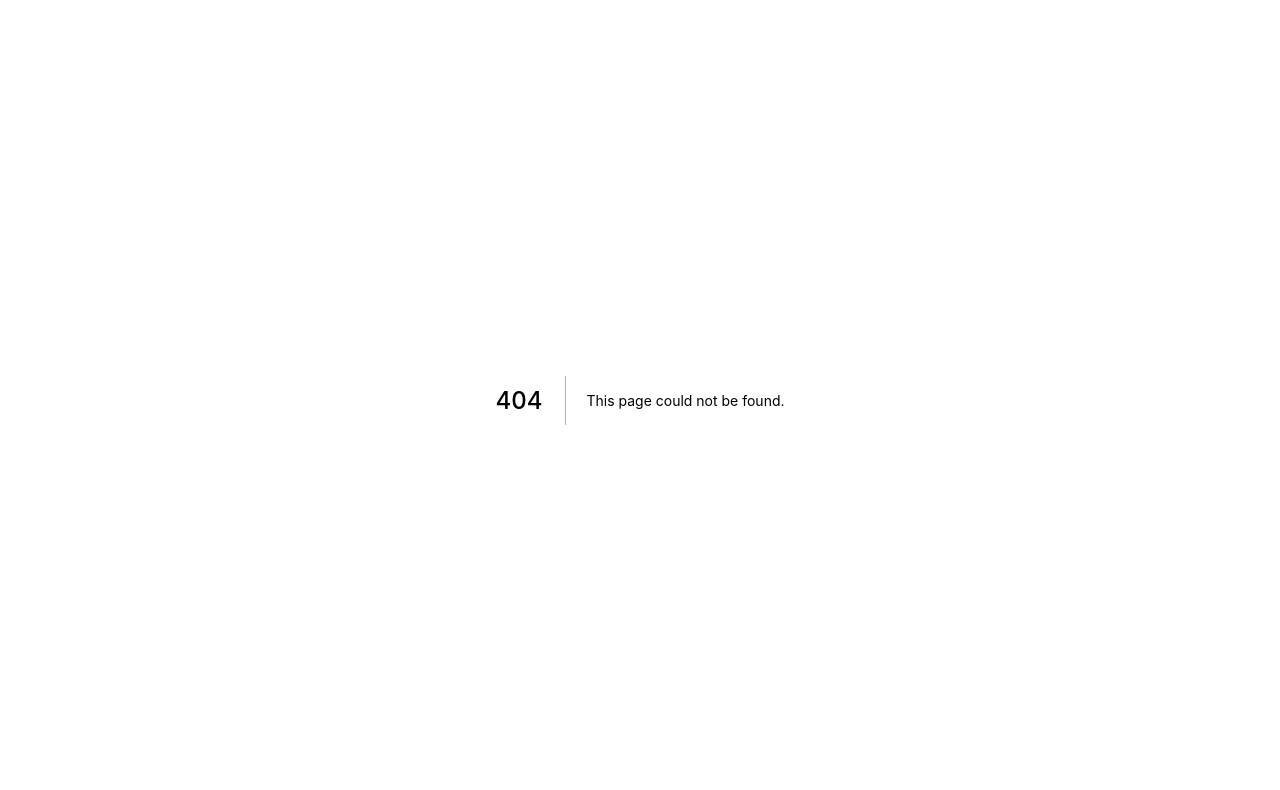
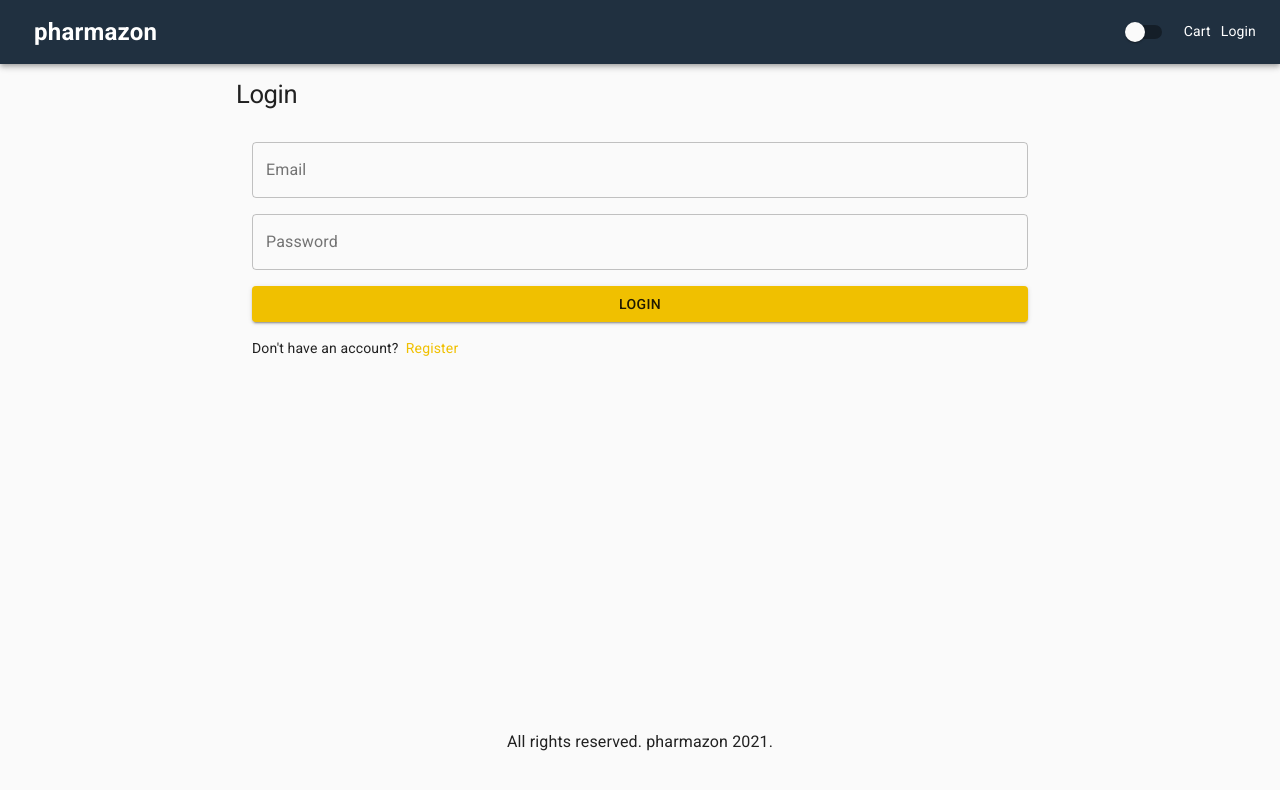
Before and after one commit to tmosco/pharmazon, a Next.js app: page /login in a window 1280 px wide. Before the commit this address had no page. Shown: the top 790 px of the page. Built offline with nearby package versions, Linux system fonts and the light colour scheme.

Commit message:
create form for login

```diff
--- /dev/null
+++ b/pages/login.js
@@ -0,0 +1,56 @@
+import React from 'react';
+import Layout from '../components/Layout';
+import NextLink from 'next/link';
+import {
+  Button,
+  Link,
+  List,
+  ListItem,
+  TextField,
+  Typography,
+} from '@material-ui/core';
+import useStyles from '../utils/styles';
+
+export default function Login() {
+  const classes = useStyles();
+  return (
+    <Layout title="Login">
+      <form className={classes.form}>
+        <Typography component="h1" variant="h1">
+          Login
+        </Typography>
+        <List>
+          <ListItem>
+            <TextField
+              variant="outlined"
+              fullWidth
+              id="email"
+              label="Email"
+              inputProps={{ type: 'email' }}
+            ></TextField>
+          </ListItem>
+          <ListItem>
+            <TextField
+              variant="outlined"
+              fullWidth
+              id="password"
+              label="Password"
+              inputProps={{ type: 'password' }}
+            ></TextField>
+          </ListItem>
+          <ListItem>
+            <Button variant="contained" type="submit" fullWidth color="primary">
+              Login
+            </Button>
+          </ListItem>
+          <ListItem>
+            Don't have an account? &nbsp;
+            <NextLink href={'/register'} passHref>
+              <Link>{" "}Register</Link>
+            </NextLink>
+          </ListItem>
+        </List>
+      </form>
+    </Layout>
+  );
+}
--- a/utils/styles.js
+++ b/utils/styles.js
@@ -36,6 +36,10 @@
       section:{
           marginTop:10,
           marginBottom:10
+      },
+      form:{
+          maxWidth:808,
+          margin:'0 auto',
       }
 
 
```
Also changed, not shown: pages/cart.js (+13 -2 lines), pages/register.js (added, +9 -0 lines), pages/shipping.js (added, +12 -0 lines).
